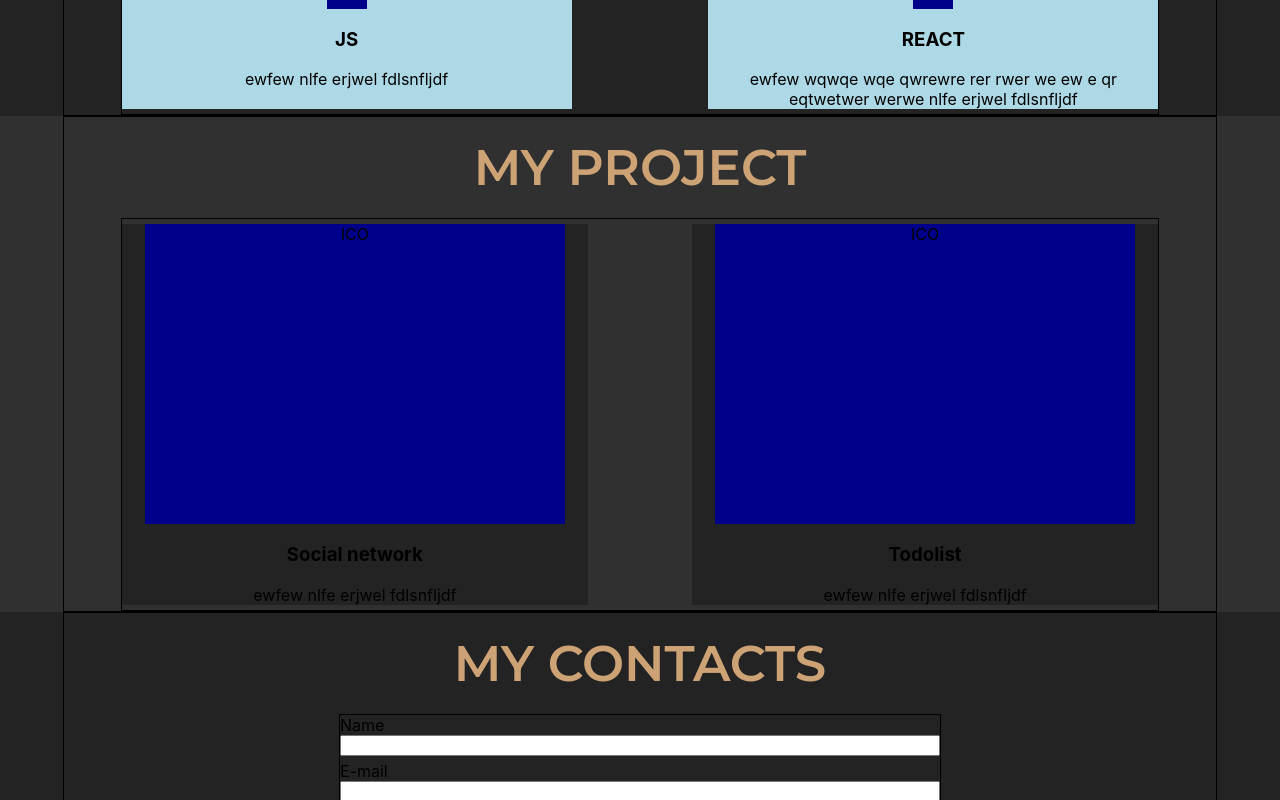
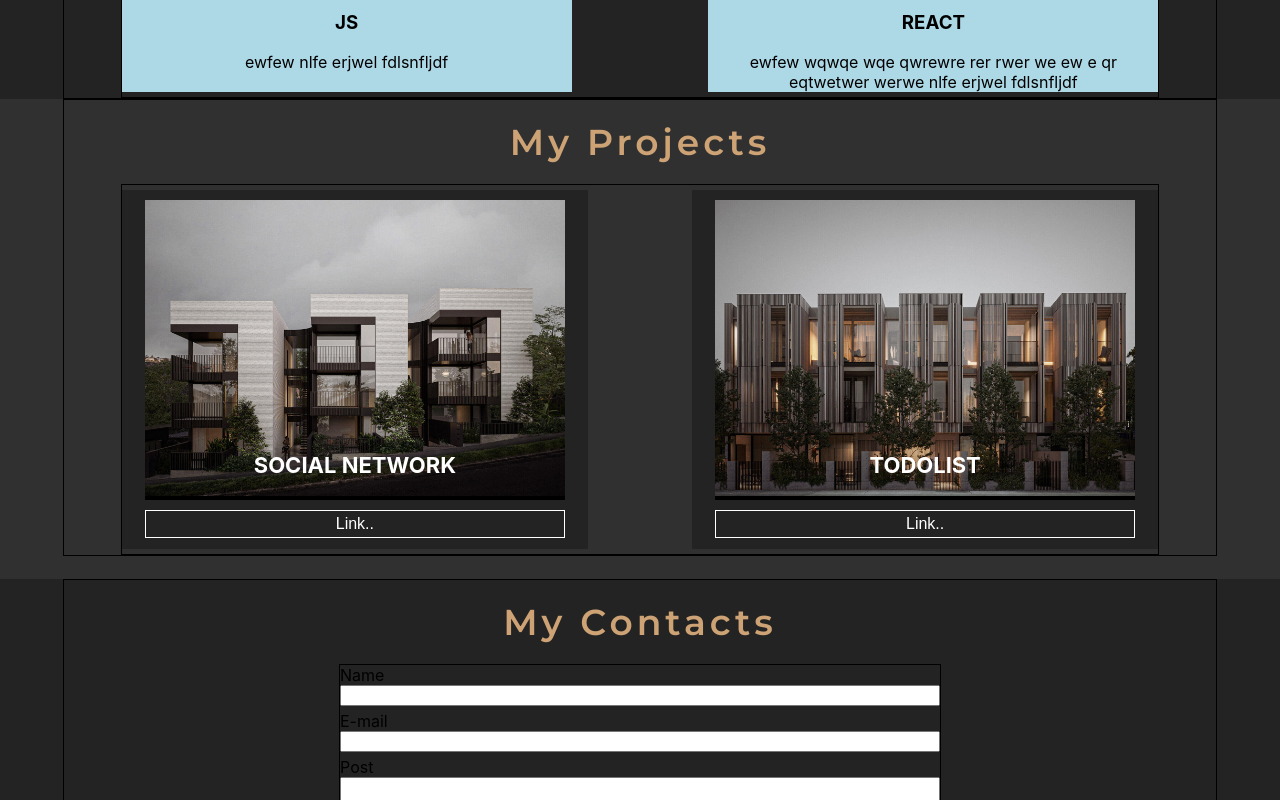
Before and after one commit to romanxeo/portfolio, a React (Create React App) app: page / in a window 1280 px wide. Shown: the part 1320-2120 px from the top of the page. Built offline with nearby package versions, Linux system fonts and the light colour scheme.

Commit message:
Portfolio 2.2

```diff
--- a/src/Contacts/Contacts.tsx
+++ b/src/Contacts/Contacts.tsx
@@ -8,7 +8,7 @@ function Contacts() {
     return (
         <div className = {s.contactsBlock}>
             <div className = {`${sContainer.container} ${s.contactsContainer}`}>
-                <Title title={'MY CONTACTS'}/>
+                <Title title={'My Contacts'}/>
                 <form className={s.contacts}>
                     <div>Name</div>
                     <input className={s.input}></input>
--- a/src/Projects/Project/Project.module.css
+++ b/src/Projects/Project/Project.module.css
@@ -3,6 +3,7 @@
     background-color: #232323;
     max-width: 1000px;
     min-width: 450px;
+    min-height: 359px;
     width: 45%;
     margin-top: 5px;
     margin-bottom: 5px;
@@ -11,20 +12,6 @@
     flex-direction: column;
     align-items: center;
     text-align: center;
-}
-
-.icon {
-    width: 90%;
-    height: 300px;
-    background-color: darkblue;
-}
-
-.title {
-    /*background-color: #8cbebf;*/
-}
-
-.description {
-    /*background-color: #c1e5b1;*/
 }
 
 @media screen and (max-width: 1113px) {
@@ -36,3 +23,119 @@
         width: 90%;
     }
 }
+
+.dws {
+    position: relative;
+    width: 90%;
+    height: 300px;
+}
+
+.blocImg {
+    margin-top: 10px;
+    width: 100%;
+    height: 300px;
+    overflow: hidden;
+    background-color: black;
+
+}
+
+.blocImg img {
+    width: 100%;
+    transition: .7s;
+}
+
+.blocText {
+    position: absolute;
+    top: 240px;
+    left: 10px;
+    right: 10px;
+    bottom: 10px;
+    transition: .35s;
+}
+
+.text {
+    color: #fff;
+    text-transform: uppercase;
+    padding: 0 20px;
+    opacity: 1;
+    transition: .35s;
+}
+
+.text h3 {
+    font-size: 22px;
+}
+
+.text span {
+    text-transform: none;
+    font-size: 16px;
+    opacity: 0;
+    transition: .35s;
+
+    position: absolute;
+    top: 0px;
+    left: 10px;
+    right: 10px;
+    bottom: 10px;
+}
+
+.btn {
+    margin-top: 10px;
+    margin-bottom: 10px;
+    width: 100%;
+    color: #ffffff;
+    font-size: 16px;
+    background: #232323;
+    padding: 4px 20px 4px 20px;
+    border: solid #ffffff 1px;
+    text-decoration: none;
+    transition: .35s;
+    cursor: pointer;
+}
+
+.dws:hover .blocImg img {
+    transform: scale(1.2);
+    filter: blur(1px);
+    opacity: 0.35;
+}
+
+.dws:hover .blocText {
+    top: 120px;
+    bottom: 130px;
+}
+
+.dws:hover .text {
+    color: #cda274;
+}
+
+.dws:hover .text span {
+    color: #fff;
+    opacity: 1;
+    top: 60px;
+}
+
+.blocText::before,
+.blocText::after {
+    content: '';
+    position: absolute;
+    top: 0;
+    left: 0;
+    width: 100%;
+    height: 100%;
+    transition: .7s;
+}
+
+.blocText::before {
+    border-bottom: 1px solid #fff;
+    transform: scale(0,1);
+}
+
+.dws:hover .blocText::before,
+.dws:hover .blocText::after{
+    transform: scale(1,1);
+}
+
+.btn:hover {
+    border: solid #cda274 1px;
+    color: #cda274;
+    text-decoration: none;
+}
--- a/src/Projects/Project/Project.tsx
+++ b/src/Projects/Project/Project.tsx
@@ -2,18 +2,32 @@ import React from 'react';
 import s from './Project.module.css';
 
 type PropsType = {
-    title: string
-    description: string
+  title: string
+  description: string
+  icon: string
 }
 
 function Project(props: PropsType) {
-    return (
-        <div className = {s.project}>
-            <div className={s.icon}>ICO</div>
-            <h3 className={s.title}>{props.title}</h3>
-            <span className={s.description}>{props.description}</span>
+  return (
+    <div className={s.project}>
+      <div className={s.dws}>
+        <div className={s.blocImg}>
+          <img
+            src={props.icon}
+            alt="" />
+          <div className={s.blocText}>
+              <div className={s.text}>
+                <h3>{props.title}</h3>
+                <span>{props.description}</span>
+              </div>
+          </div>
         </div>
-    );
+        <div>
+          <button className={s.btn}>Link..</button>
+        </div>
+      </div>
+    </div>
+  )
 }
 
 export default Project;
--- a/src/Projects/Projects.tsx
+++ b/src/Projects/Projects.tsx
@@ -4,14 +4,17 @@ import sContainer from '../../src/common/styles/Container.module.css'
 import Project from "./Project/Project";
 import Title from "../common/components/Title";
 
+import img1 from './../assets/1.jpg'
+import img2 from './../assets/4.jpg'
+
 function Projects() {
     return (
         <div className = {s.projectsBlock}>
             <div className = {`${sContainer.container} ${s.projectsContainer}`}>
-                <Title title={'MY PROJECT'}/>
+                <Title title={'My Projects'}/>
                 <div className={s.projects}>
-                    <Project title={'Social network'} description={'ewfew nlfe erjwel fdlsnfljdf'}/>
-                    <Project title={'Todolist'} description={'ewfew nlfe erjwel fdlsnfljdf'}/>
+                    <Project title={'Social network'} description={'ewfew nlfe erjwel fdlsnfljdf'} icon={img1}/>
+                    <Project title={'Todolist'} description={'ewfew nlfe erjwel fdlsnfljdf'} icon={img2}/>
                 </div>
             </div>
         </div>
--- a/src/Skills/Skill/Skill.module.css
+++ b/src/Skills/Skill/Skill.module.css
@@ -30,7 +30,7 @@
     /*background-color: #c1e5b1;*/
 }
 
-@media screen and (min-width: 865px) and  (max-width: 1520px) {
+@media screen and (min-width: 875px) and  (max-width: 1540px) {
     .skill {
         /*dlya dvuh kolonok*/
         background-color: lightblue;
@@ -40,7 +40,7 @@
     }
 }
 
-@media screen and (max-width: 865px) {
+@media screen and (max-width: 875px) {
     .skill {
         /*dlya odnoi kolonki*/
         background-color: lightgreen;
--- a/src/Skills/Skills.module.css
+++ b/src/Skills/Skills.module.css
@@ -20,13 +20,13 @@
     flex-wrap: wrap;
 }
 
-@media screen and (min-width: 865px) and  (max-width: 1520px) {
+@media screen and (min-width: 875px) and  (max-width: 1540px) {
     .skills {
         justify-content: space-between;
     }
 }
 
-@media screen and (max-width: 865px) {
+@media screen and (max-width: 875px) {
     .skills {
         justify-content: center;
     }
--- a/src/common/components/title.module.css
+++ b/src/common/components/title.module.css
@@ -4,10 +4,10 @@
     box-sizing: border-box;
     margin: 20px 0px;
 
-
+    letter-spacing: 4px;
 
     font-family: 'Montserrat', sans-serif;
-    font-size: 50px;
+    font-size: 36px;
     font-weight: 600;
     text-align: center;
 
```
Also changed, not shown: src/assets/1.jpg (added), src/assets/4.jpg (added).
